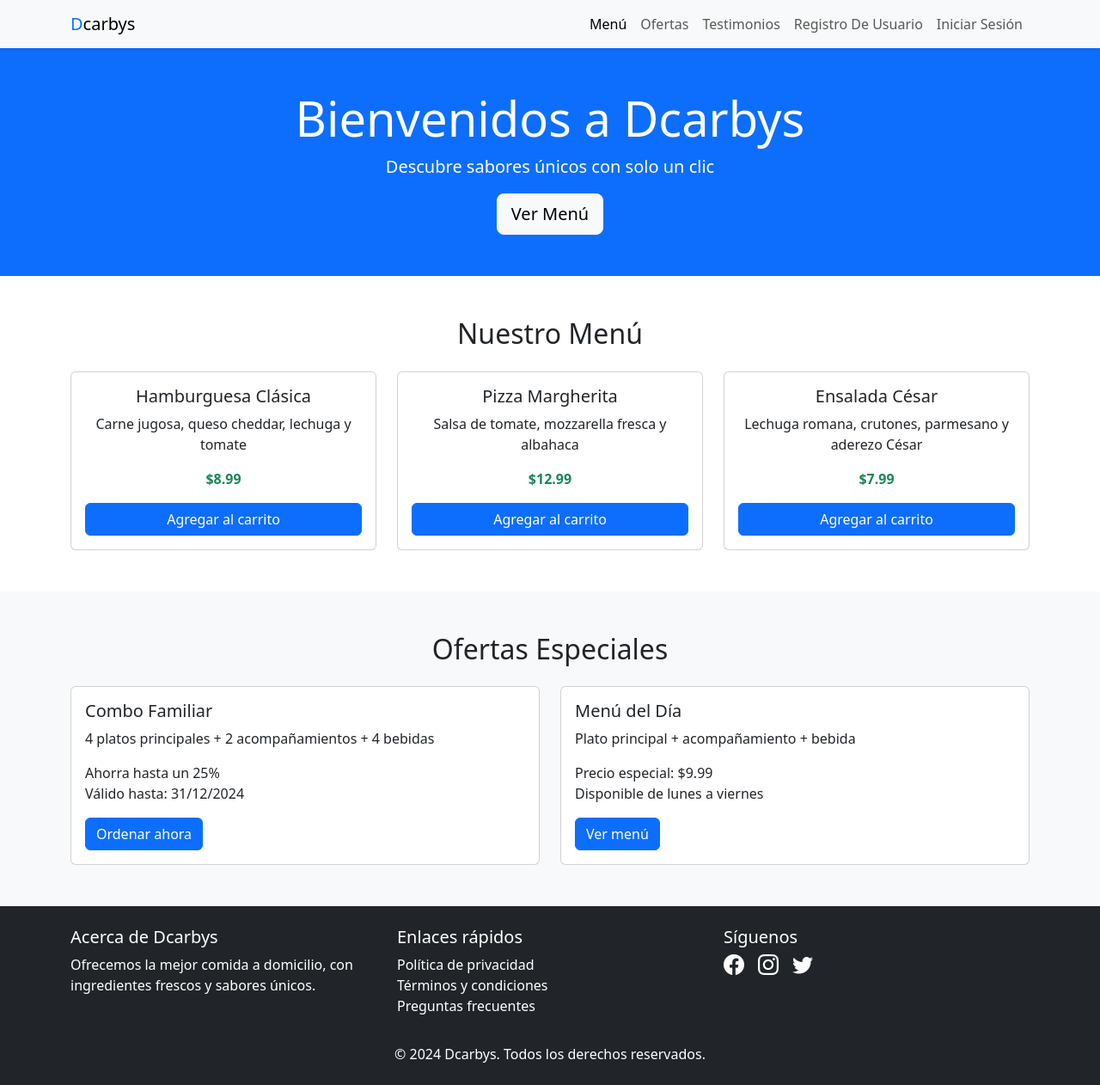
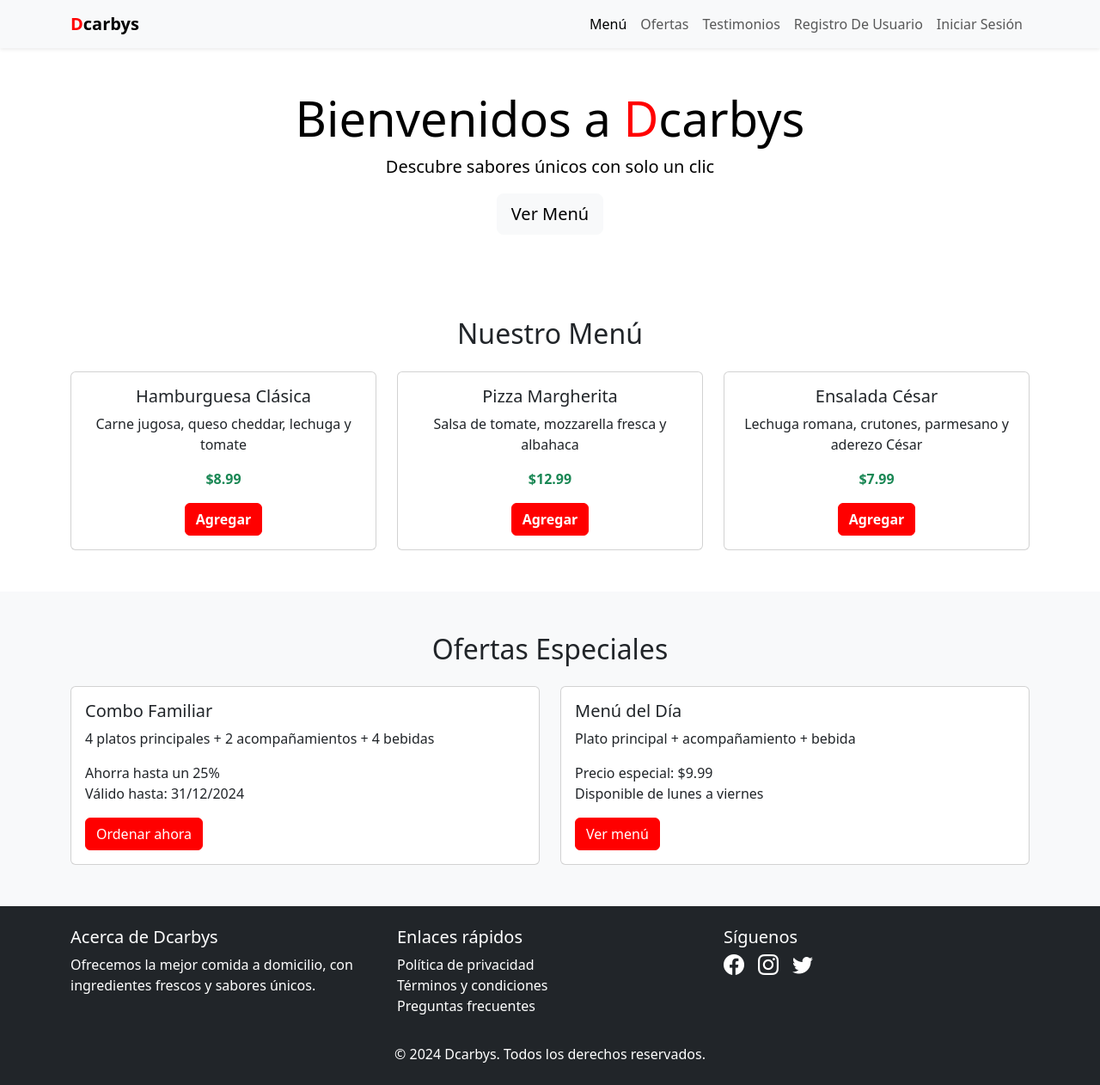
Before and after one commit to Ju-seph/dcarbys, a Flask app: page / in a window 1280 px wide. Shown: the whole page at 86% size. Run offline with Flask 3, Linux system fonts and the light colour scheme; parts of the project's set-up code (start-up, migrations or seed data) failed here and were passed over.

Commit message:
diseño index

```diff
--- a/templates/views/index.html
+++ b/templates/views/index.html
@@ -3,10 +3,28 @@
 {% block body %}
 
 
+<style>
+    .text-primary {
+        color: red !important;
+    }
+
+    .btn-primary {
+        background-color: red !important;
+        border-color: red !important;
+    }
+
+    .btn-primary:hover {
+        background-color: darkred !important;
+        border-color: darkred !important;
+    }
+
+</style>
+
+
 
 <nav class="navbar navbar-expand-lg navbar-light bg-light sticky-top shadow-sm">
     <div class="container">
-        <a class="navbar-brand" href="#"><span class="text-primary">D</span>carbys</a>
+        <a class="navbar-brand fw-bold" href="#"><span class="text-primary">D</span>carbys</a>
         <button class="navbar-toggler" type="button" data-bs-toggle="collapse" data-bs-target="#navbarNav" aria-controls="navbarNav" aria-expanded="false" aria-label="Toggle navigation">
             <span class="navbar-toggler-icon"></span>
         </button>
@@ -38,9 +56,9 @@
     </div>
 </nav>
 
-<header class="bg-primary text-white text-center py-5">
+<header class="text-black text-center py-5">
     <div class="container">
-        <h1 class="display-4">Bienvenidos a Dcarbys</h1>
+        <h1 class="display-4">Bienvenidos a <span class="text-primary">D</span>carbys</h1>
         <p class="lead">Descubre sabores únicos con solo un clic</p>
         <a href="#menu" class="btn btn-light btn-lg">Ver Menú</a>
     </div>
@@ -56,7 +74,7 @@
                         <h5 class="card-title">Hamburguesa Clásica</h5>
                         <p class="card-text">Carne jugosa, queso cheddar, lechuga y tomate</p>
                         <p class="fw-bold text-success">$8.99</p>
-                        <button class="btn btn-primary w-100">Agregar al carrito</button>
+                        <button class="btn btn-primary fw-bold">Agregar</button>
                     </div>
                 </div>
             </div>
@@ -66,7 +84,7 @@
                         <h5 class="card-title">Pizza Margherita</h5>
                         <p class="card-text">Salsa de tomate, mozzarella fresca y albahaca</p>
                         <p class="fw-bold text-success">$12.99</p>
-                        <button class="btn btn-primary w-100">Agregar al carrito</button>
+                        <button class="btn btn-primary fw-bold">Agregar</button>
                     </div>
                 </div>
             </div>
@@ -76,7 +94,7 @@
                         <h5 class="card-title">Ensalada César</h5>
                         <p class="card-text">Lechuga romana, crutones, parmesano y aderezo César</p>
                         <p class="fw-bold text-success">$7.99</p>
-                        <button class="btn btn-primary w-100">Agregar al carrito</button>
+                        <button class="btn btn-primary fw-bold">Agregar</button>
                     </div>
                 </div>
             </div>
--- a/templates/views/principal.html
+++ b/templates/views/principal.html
@@ -1,6 +1,8 @@
 {% extends 'base.html' %}
 
 {% block body %}
+
+
 
 <link rel="stylesheet" href="https://cdn.datatables.net/1.13.6/css/dataTables.bootstrap5.min.css">
 <script src="https://cdn.datatables.net/1.13.6/js/jquery.dataTables.min.js"></script>
```
Also changed, not shown: templates/views/usuarios/login_usuarios.html (+17 -1 lines), templates/views/usuarios/registro_usuarios.html (+16 -0 lines), public/img/arroz_1737669078.png (deleted).
